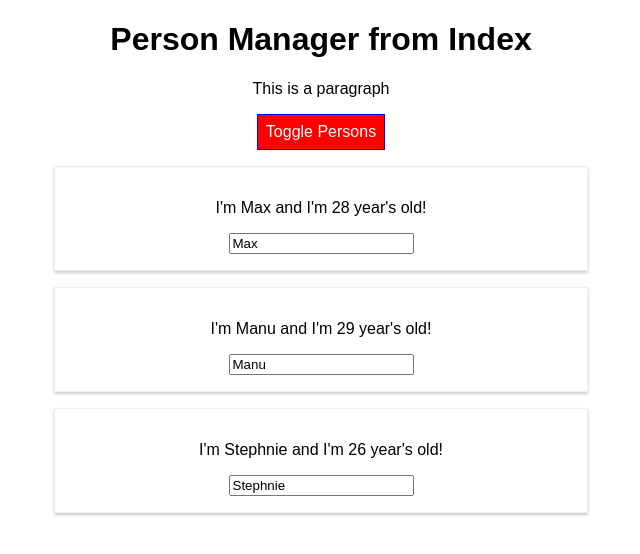
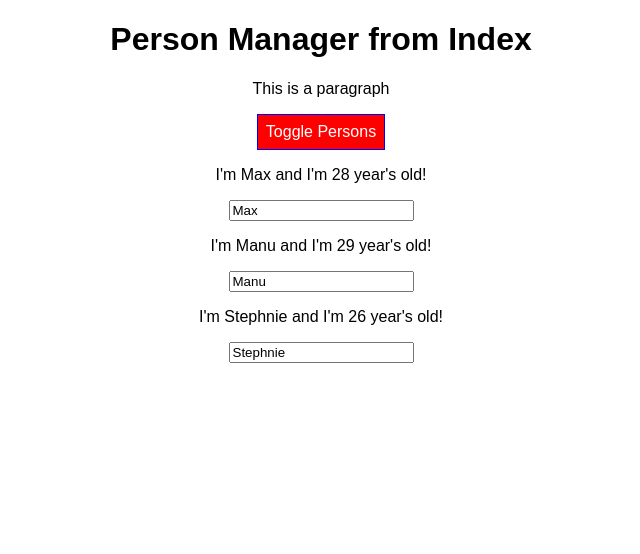
Before and after one commit to sharmaabhilash/react-course, a React app: page / in a window 1280 px wide. Both pictures are taken after a click on the button "Toggle Persons". Shown: the top 554 px of the page, without its empty margins (319-959 px from the left). Built offline with nearby package versions, Linux system fonts and the light colour scheme.

Commit message:
rendering adjecent jsx elements

```diff
--- a/src/components/Persons/Person/Person.jsx
+++ b/src/components/Persons/Person/Person.jsx
@@ -1,4 +1,5 @@
 import React, { Component } from 'react';
+import Auxiliary from '../../../hoc/Auxiliary';
 import classes from './Person.css';
 
 class Person extends Component {
@@ -6,14 +7,40 @@ class Person extends Component {
         console.log('Person.js render');
 
         // return <p>I'm a Person!!! And I'm { Math.floor(Math.random() * 30) } year's old!</p>
+
+        // Return all adjecent html tags under single div
+        // return (
+        //     <div className={ classes.Person }>
+        //         <p onClick={ this.props.click }>I'm { this.props.name } and I'm { this.props.age } year's old!</p>
+        //         <p>{ this.props.children }</p>
+        //         <input type="text"
+        //             onChange={ this.props.changed }
+        //             value={ this.props.name } />
+        //     </div>
+        // );
+
+        // Return an array of adjecent html tags as array instead of wrapping it in div
+        // return [
+        //     <p key="i1" onClick={ this.props.click }>
+        //         I'm { this.props.name } and I'm { this.props.age } year's old!
+        //     </p>,
+        //     <p key="i2">{ this.props.children }</p>,
+        //     <input key="i2"
+        //         type="text"
+        //         onChange={ this.props.changed }
+        //         value={ this.props.name } />
+        // ];
+
         return (
-            <div className={ classes.Person }>
-                <p onClick={ this.props.click }>I'm { this.props.name } and I'm { this.props.age } year's old!</p>
+            <Auxiliary>
+                <p onClick={ this.props.click }>
+                    I'm { this.props.name } and I'm { this.props.age } year's old!
+                </p>
                 <p>{ this.props.children }</p>
                 <input type="text"
                     onChange={ this.props.changed }
                     value={ this.props.name } />
-            </div>
+            </Auxiliary>
         );
     }
 }
--- /dev/null
+++ b/src/hoc/Auxiliary.jsx
@@ -0,0 +1,5 @@
+import React from 'react';
+
+const Auxiliary = props => props.children;
+
+export default Auxiliary;
```
